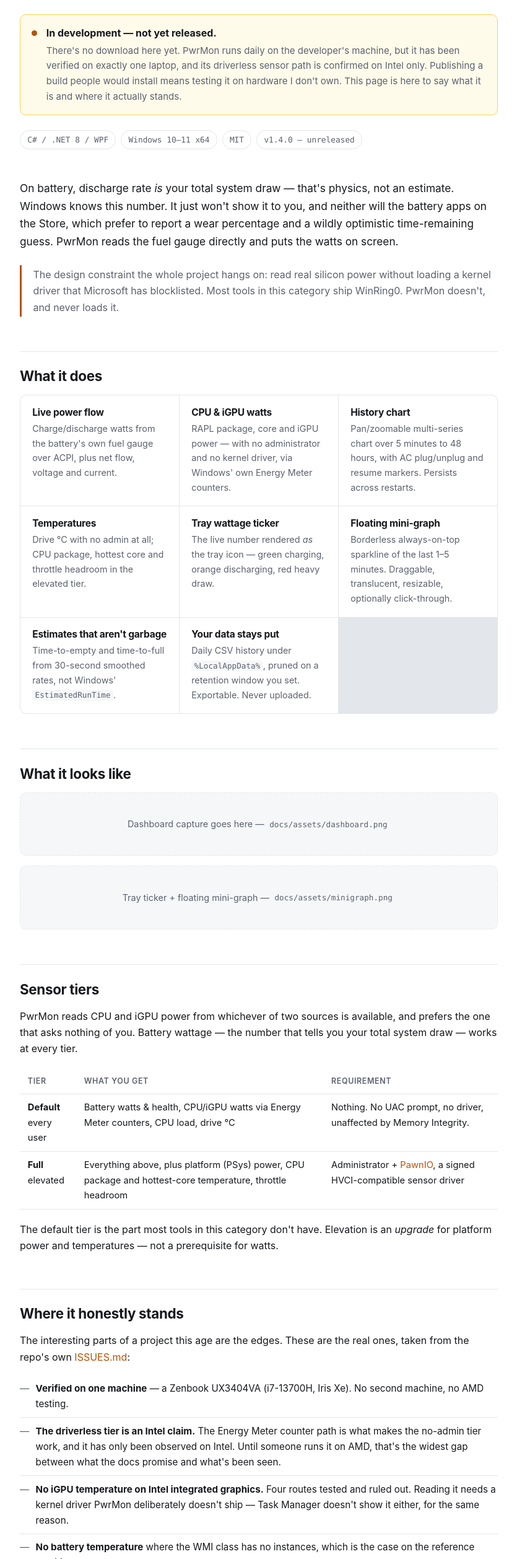
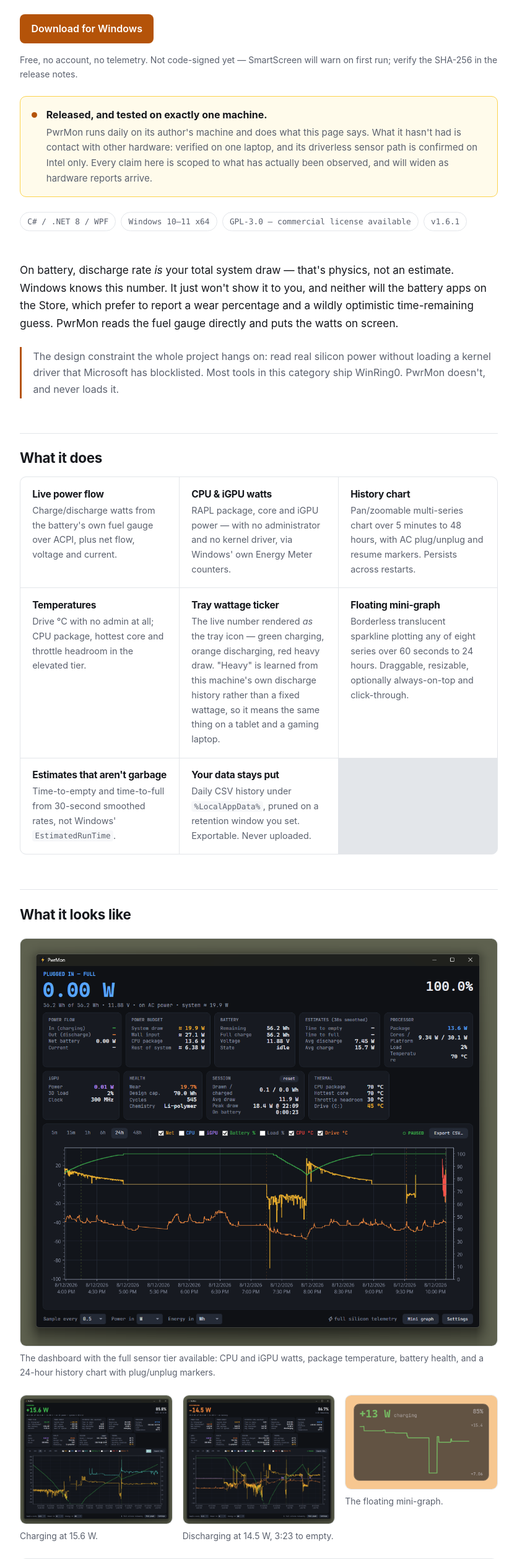
Before and after one commit to brettkcherry/PwrMon, a plain HTML site: page docs/index.html in a window 1280 px wide. Shown: the part 284-2800 px from the top of the page at 62% size, without its empty margins (222-1057 px from the left). Drawn offline with Linux system fonts and the light colour scheme.

Commit message:
Bring the project page and RELEASING.md in line with what actually shipped
docs/index.html still said "in development — not yet released", v1.4.0,
and MIT — all stale since v1.6.0's release. Rewrites it as released: a
download CTA, GPL-3.0/commercial licensing, the real screenshots in place
of both .shot-todo placeholders, corrected mini-graph and tray-ticker
copy, and the signed on-request updater described accurately in place of
the old "no auto-update" claim.

docs/RELEASING.md's key-setup section still described the signing key as
not yet created and the updater as inert. Both are done as of v1.6.0;
the section now says so, keeping the placeholder history for rotation.

```diff
--- a/docs/index.html
+++ b/docs/index.html
@@ -4,10 +4,11 @@
 <meta charset="utf-8">
 <meta name="viewport" content="width=device-width, initial-scale=1">
 <title>PwrMon — live power telemetry for Windows laptops</title>
-<meta name="description" content="A Windows app that answers one question: what is my machine pulling right now, in watts? In development — not yet released.">
+<meta name="description" content="A Windows app that answers one question: what is my machine pulling right now, in watts? Free, open source, no telemetry.">
 <meta property="og:title" content="PwrMon — live power telemetry for Windows laptops">
-<meta property="og:description" content="Battery, CPU and iGPU watts in real time. No ads, no telemetry, no kernel driver. In development — not yet released.">
+<meta property="og:description" content="Battery, CPU and iGPU watts in real time. No ads, no telemetry, no kernel driver.">
 <meta property="og:type" content="website">
+<meta property="og:image" content="https://brettkcherry.github.io/PwrMon/assets/social-card.png">
 <style>
   :root {
     --bg: #ffffff;
@@ -71,6 +72,14 @@
   .status strong { display: block; }
   .status p { margin: .2rem 0 0; color: var(--fg-dim); font-size: .94rem; }
 
+  .cta { display: flex; flex-wrap: wrap; align-items: center; gap: .9rem; margin: 0 0 1.5rem; }
+  .cta .btn {
+    background: var(--accent); color: var(--bg); font-weight: 600;
+    border-radius: 8px; padding: .65rem 1.15rem; text-decoration: none;
+  }
+  .cta .btn:hover { text-decoration: none; filter: brightness(1.08); }
+  .cta .note { font-size: .88rem; color: var(--fg-dim); }
+
   .meta { display: flex; flex-wrap: wrap; gap: .5rem; margin-bottom: 1rem; }
   .pill {
     font-size: .8rem; font-family: var(--mono);
@@ -95,12 +104,8 @@
   figure { margin: 1.5rem 0; }
   figure img { width: 100%; border: 1px solid var(--line); border-radius: 10px; display: block; }
   figcaption { font-size: .87rem; color: var(--fg-dim); margin-top: .5rem; }
-  .shot-todo {
-    border: 1px dashed var(--line); border-radius: 10px;
-    padding: 2.4rem 1.2rem; text-align: center;
-    color: var(--fg-dim); font-size: .9rem; background: var(--bg-alt);
-  }
-  .shot-todo code { background: transparent; }
+  .shots { display: grid; grid-template-columns: repeat(auto-fit, minmax(210px, 1fr)); gap: 1rem; }
+  .shots figure { margin: 0; }
 
   /* ---- tables ---- */
   .scroll { overflow-x: auto; margin: 1.2rem 0; }
@@ -133,22 +138,28 @@
   <p class="tagline">Live power telemetry for Windows laptops. Because every battery app shows you
   <em>health summaries</em> when what you want to know is what your machine is pulling right now, in watts.</p>
 
+  <div class="cta">
+    <a class="btn" href="https://github.com/brettkcherry/PwrMon/releases/latest">Download for Windows</a>
+    <span class="note">Free, no account, no telemetry. Not code-signed yet — SmartScreen will
+    warn on first run; verify the SHA-256 in the release notes.</span>
+  </div>
+
   <div class="status">
     <span class="dot"></span>
     <div>
-      <strong>In development — not yet released.</strong>
-      <p>There's no download here yet. PwrMon runs daily on the developer's machine, but it has
-      been verified on exactly one laptop, and its driverless sensor path is confirmed on Intel
-      only. Publishing a build people would install means testing it on hardware I don't own.
-      This page is here to say what it is and where it actually stands.</p>
+      <strong>Released, and tested on exactly one machine.</strong>
+      <p>PwrMon runs daily on its author's machine and does what this page says. What it hasn't
+      had is contact with other hardware: verified on one laptop, and its driverless sensor path
+      is confirmed on Intel only. Every claim here is scoped to what has actually been observed,
+      and will widen as hardware reports arrive.</p>
     </div>
   </div>
 
   <div class="meta">
     <span class="pill">C# / .NET 8 / WPF</span>
     <span class="pill">Windows 10–11 x64</span>
-    <span class="pill">MIT</span>
-    <span class="pill">v1.4.0 — unreleased</span>
+    <span class="pill">GPL-3.0 — commercial license available</span>
+    <span class="pill">v1.6.1</span>
   </div>
 </header>
 
@@ -187,12 +198,13 @@
   <div class="cell">
     <h3>Tray wattage ticker</h3>
     <p>The live number rendered <em>as</em> the tray icon — green charging, orange discharging,
-    red heavy draw.</p>
+    red heavy draw. "Heavy" is learned from this machine's own discharge history rather than a
+    fixed wattage, so it means the same thing on a tablet and a gaming laptop.</p>
   </div>
   <div class="cell">
     <h3>Floating mini-graph</h3>
-    <p>Borderless always-on-top sparkline of the last 1–5 minutes. Draggable, translucent,
-    resizable, optionally click-through.</p>
+    <p>Borderless translucent sparkline plotting any of eight series over 60 seconds to 24 hours.
+    Draggable, resizable, optionally always-on-top and click-through.</p>
   </div>
   <div class="cell">
     <h3>Estimates that aren't garbage</h3>
@@ -209,20 +221,38 @@
 <h2>What it looks like</h2>
 
 <!--
-  SCREENSHOTS — currently placeholders.
-  Drop curated captures into docs/assets/ and replace each .shot-todo block with:
-
-    <figure>
-      <img src="assets/dashboard.png" alt="PwrMon dashboard showing live wattage, stat cards and history chart">
-      <figcaption>…</figcaption>
-    </figure>
-
-  .gitignore excludes images tree-wide on purpose; docs/assets/ is excepted so these can be
-  committed. Check each capture for other windows, filenames and personal data before committing.
+  SCREENSHOTS live in docs/assets/. .gitignore excludes images tree-wide on purpose and
+  docs/assets/ is excepted, so these are the only images that can reach the repo. Check any
+  new capture for other windows, filenames and personal data before committing — these are
+  published permanently.
 -->
 
-<div class="shot-todo">Dashboard capture goes here — <code>docs/assets/dashboard.png</code></div>
-<div class="shot-todo" style="margin-top:1rem">Tray ticker + floating mini-graph — <code>docs/assets/minigraph.png</code></div>
+<figure>
+  <img src="assets/dashboard-full-telemetry.png" alt="PwrMon dashboard, plugged in at 100%, full silicon telemetry: CPU/iGPU watts, thermal, health, and a 24-hour history chart">
+  <figcaption>The dashboard with the full sensor tier available: CPU and iGPU watts, package
+  temperature, battery health, and a 24-hour history chart with plug/unplug markers.</figcaption>
+</figure>
+
+<div class="shots">
+  <figure>
+    <img src="assets/dashboard-charging.png" alt="Charging at 15.6 W, the Wall series live on a 1-hour chart">
+    <figcaption>Charging at 15.6 W.</figcaption>
+  </figure>
+  <figure>
+    <img src="assets/dashboard-discharging.png" alt="Discharging at 14.5 W with a 3:23 time-to-empty estimate">
+    <figcaption>Discharging at 14.5 W, 3:23 to empty.</figcaption>
+  </figure>
+  <figure>
+    <img src="assets/mini-graph.png" alt="The floating always-on-top mini-graph, translucent and draggable">
+    <figcaption>The floating mini-graph.</figcaption>
+  </figure>
+</div>
+
+<figure>
+  <img src="assets/settings-alerts.png" alt="Settings: the plugged-in-but-draining alert, autostart, and history retention">
+  <figcaption>The plugged-in-but-draining alert — the case Windows stays quiet about, because it
+  sees "AC connected" and stops there.</figcaption>
+</figure>
 
 <h2>Sensor tiers</h2>
 
@@ -279,9 +309,15 @@
 <h2>Privacy &amp; security</h2>
 
 <ul class="honest">
-  <li><strong>No telemetry, no analytics, no auto-update, no crash reporting.</strong> There is
-  exactly one outbound URL in the codebase: the optional PawnIO download, behind an explicit
-  consent dialog, with the installer's signature verified and its signer shown to you first.</li>
+  <li><strong>No telemetry, no analytics, no crash reporting.</strong> PwrMon reaches the network
+  only when you press a button, and never in the background. Two paths exist: the optional PawnIO
+  download, behind an explicit consent dialog with the installer's signature verified and its
+  signer shown to you first; and the update check under Settings → Updates.</li>
+  <li><strong>Updates are checked only on request, and verified before they run.</strong> The
+  release manifest is signed with an ECDSA P-256 key whose public half is compiled into the
+  binary, and it carries the installer's SHA-256 — so one signature authenticates both. A manifest
+  that fails verification is reported as a failure, not swallowed as "no update available." There
+  is no background check and no silent install.</li>
   <li><strong>No WinRing0</strong> — the driver on Microsoft's vulnerable-driver blocklist that
   most tools in this category use to read CPU power. Not shipped, never loaded.</li>
   <li><strong>Elevation is optional and never silent.</strong> Battery telemetry needs none.</li>
@@ -289,12 +325,17 @@
 
 <footer>
   <div class="links">
+    <a href="https://github.com/brettkcherry/PwrMon/releases/latest">Download</a>
     <a href="https://github.com/brettkcherry/PwrMon">Source on GitHub</a>
     <a href="https://github.com/brettkcherry/PwrMon/blob/main/ISSUES.md">Known issues</a>
     <a href="https://github.com/brettkcherry/PwrMon/blob/main/CHANGELOG.md">Changelog</a>
     <a href="https://github.com/brettkcherry/PwrMon/blob/main/SECURITY.md">Security</a>
   </div>
-  <p>Built by Brett Cherry. MIT licensed. Runs on Windows 10 and 11, x64.<br>
+  <p>Built by Brett Cherry. Free software under the
+  <a href="https://github.com/brettkcherry/PwrMon/blob/main/LICENSE">GPL-3.0</a>, and separately
+  available under a
+  <a href="https://github.com/brettkcherry/PwrMon/blob/main/COMMERCIAL-LICENSE.md">commercial license</a>.
+  Runs on Windows 10 and 11, x64.<br>
   If you have an AMD laptop and a spare ten minutes, that's the single most useful thing anyone
   could contribute — see
   <a href="https://github.com/brettkcherry/PwrMon/blob/main/CONTRIBUTING.md">CONTRIBUTING.md</a>.</p>
```
Also changed, not shown: 1 other file.
